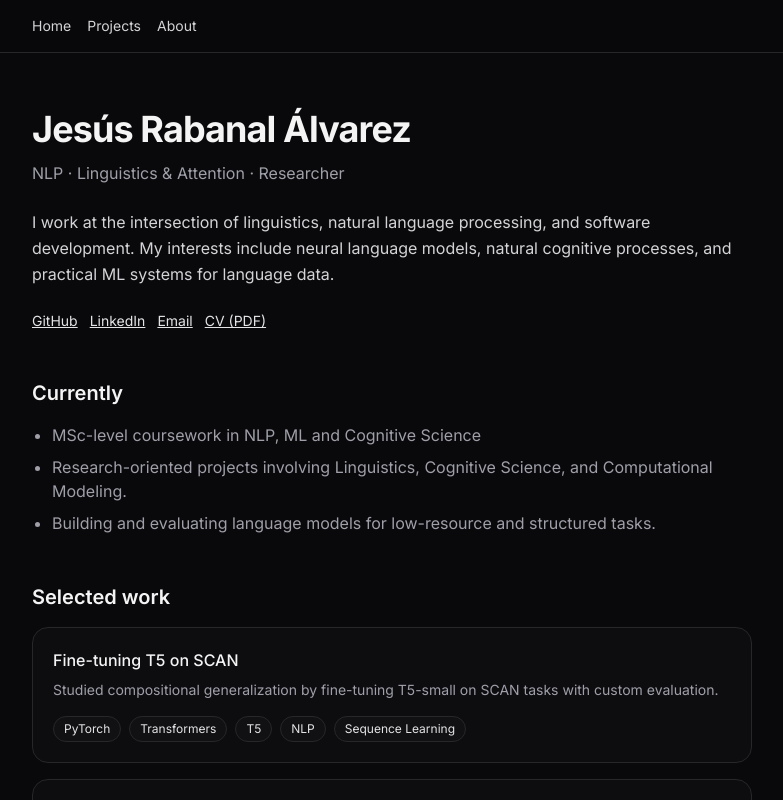
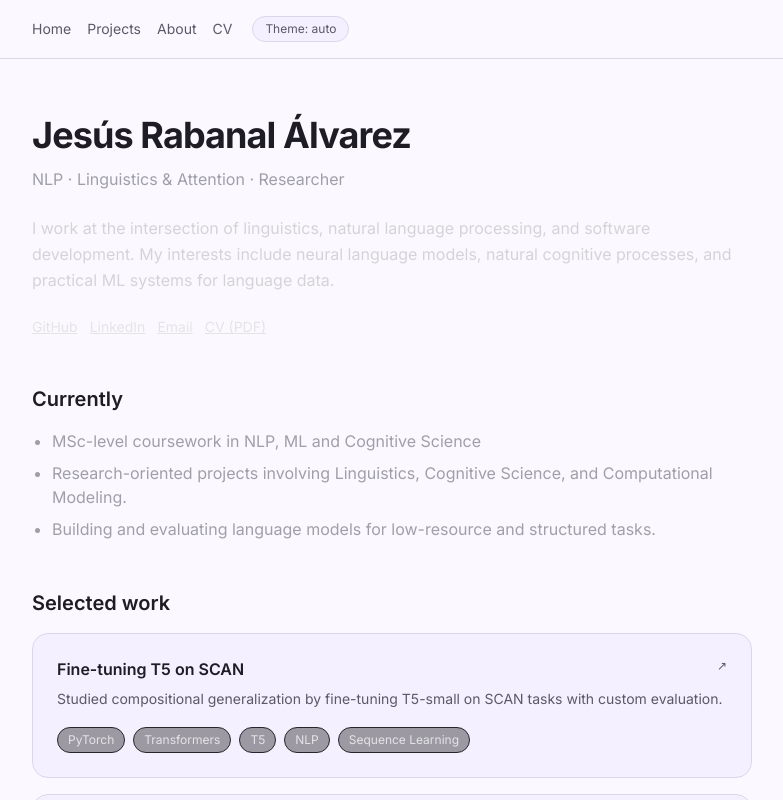
Before and after one commit to RabanalGsus/my-portfolio, a Next.js app: page / in a window 1280 px wide. Shown: the top 800 px of the page, without its empty margins (248-1031 px from the left). Built offline with nearby package versions, Linux system fonts and the light colour scheme; no server answers.

Commit message:
light/dark mode

```diff
--- a/app/globals.css
+++ b/app/globals.css
@@ -1,31 +1,33 @@
 @import "tailwindcss";
 
-/* Design tokens (single source of truth) */
+/* Pastel light theme (default) */
 :root {
-  --bg: 9 9 11;         /* zinc-950 */
-  --panel: 18 18 23;    /* slightly lighter */
-  --border: 39 39 42;   /* zinc-800 */
-  --text: 244 244 245;  /* zinc-100 */
-  --muted: 161 161 170; /* zinc-400 */
-  --accent: 56 189 248; /* sky-400 */
+  --bg: 252 248 255;        /* lavender-tinted white */
+  --panel: 245 240 255;     /* soft lavender */
+  --border: 220 214 235;    /* muted border */
+  --text: 30 28 36;         /* soft near-black */
+  --muted: 92 88 104;       /* muted text */
+  --accent: 139 199 255;    /* pastel sky */
+  --accent2: 255 186 214;   /* pastel pink */
 }
 
-/* Base page */
+/* Dark theme (still pastel-ish, not harsh) */
+:root[data-theme="dark"] {
+  --bg: 16 16 24;           /* soft navy-black */
+  --panel: 26 26 38;        /* lifted surface */
+  --border: 58 58 78;       /* muted border */
+  --text: 242 240 248;      /* soft white */
+  --muted: 170 166 186;     /* muted text */
+  --accent: 160 210 255;    /* pastel sky */
+  --accent2: 255 198 222;   /* pastel pink */
+}
+
 html,
 body {
   background: rgb(var(--bg));
   color: rgb(var(--text));
 }
 
-/* Tailwind v4 theme bridge (optional but fine to keep) */
-@theme inline {
-  --color-background: rgb(var(--bg));
-  --color-foreground: rgb(var(--text));
-  --font-sans: var(--font-sans);
-  --font-mono: var(--font-mono);
-}
-
-/* Keep body simple—don’t override the theme */
 body {
   font-family: var(--font-sans, system-ui, -apple-system, Segoe UI, Roboto, Arial, sans-serif);
 }
--- a/app/layout.tsx
+++ b/app/layout.tsx
@@ -3,21 +3,24 @@ import type { Metadata } from "next";
 import { Inter, JetBrains_Mono } from "next/font/google";
 import "./globals.css";
 import Nav from "@/components/Nav";
+import ThemeProvider from "@/components/ThemeProvider";
 
 const inter = Inter({ subsets: ["latin"], variable: "--font-sans" });
 const mono = JetBrains_Mono({ subsets: ["latin"], variable: "--font-mono" });
 
 export const metadata: Metadata = {
   title: "Jesús Rabanal Álvarez",
-  description: "NLP · Linguistics & Attention · Researcher — projects and CV.",
+  description: "NLP · Linguistics & Technology · Researcher — projects and CV.",
 };
 
 export default function RootLayout({ children }: { children: ReactNode }) {
   return (
     <html lang="en" className={`${inter.variable} ${mono.variable}`}>
       <body className="min-h-screen font-sans">
-        <Nav />
-        {children}
+        <ThemeProvider>
+          <Nav />
+          {children}
+        </ThemeProvider>
       </body>
     </html>
   );
--- a/components/Nav.tsx
+++ b/components/Nav.tsx
@@ -1,26 +1,58 @@
+"use client";
+
+import { useEffect, useState } from "react";
 import Link from "next/link";
 
 const nav = [
   { href: "/", label: "Home" },
   { href: "/projects", label: "Projects" },
   { href: "/about", label: "About" },
+  { href: "/cv", label: "CV" },
 ];
 
+type ThemeMode = "auto" | "light" | "dark";
+
 export default function Nav() {
+  const [mode, setMode] = useState<ThemeMode>("auto");
+
+  useEffect(() => {
+    // read the mode that ThemeProvider exposes (fallback to auto)
+    const m = ((window as any).__themeMode as ThemeMode | undefined) ?? "auto";
+    setMode(m);
+  }, []);
+
+  function cycleTheme() {
+    const current = ((window as any).__themeMode as ThemeMode | undefined) ?? "auto";
+    const next: ThemeMode = current === "auto" ? "light" : current === "light" ? "dark" : "auto";
+    (window as any).__setThemeMode?.(next);
+    setMode(next);
+  }
+
   return (
-    <header className="sticky top-0 z-50 border-b border-zinc-800 bg-zinc-950/70 backdrop-blur">
+    <header className="sticky top-0 z-50 border-b border-[rgb(var(--border))] bg-[rgb(var(--bg))]/80 backdrop-blur">
       <div className="mx-auto flex max-w-3xl items-center justify-between px-6 py-4">
-        <nav className="flex gap-4 text-sm text-zinc-300">
+        <div className="flex items-center gap-5">
+          <nav className="flex gap-4 text-sm text-[rgb(var(--muted))]">
             {nav.map((item) => (
               <Link
                 key={item.href}
                 href={item.href}
-              className="hover:text-zinc-100"
+                className="hover:text-[rgb(var(--text))] hover:underline decoration-[rgb(var(--accent))] underline-offset-4"
               >
                 {item.label}
               </Link>
             ))}
           </nav>
+
+          <button
+            className="rounded-full border border-[rgb(var(--border))] bg-[rgb(var(--panel))] px-3 py-1 text-xs text-[rgb(var(--muted))] hover:text-[rgb(var(--text))] hover:border-[rgb(var(--accent))] transition"
+            onClick={cycleTheme}
+            type="button"
+            title="Theme: auto/light/dark"
+          >
+            Theme: {mode}
+          </button>
+        </div>
       </div>
     </header>
   );
--- a/components/ProjectCard.tsx
+++ b/components/ProjectCard.tsx
@@ -12,21 +12,35 @@ export default function ProjectCard({
   href?: string;
 }) {
   const Card = (
-    <div className="rounded-2xl border border-zinc-800 bg-zinc-900/30 p-5 hover:border-zinc-700">
-      <div className="font-medium text-zinc-100">{title}</div>
-      <div className="mt-2 text-sm text-zinc-400">{description}</div>
+    <article className="group rounded-2xl border border-[rgb(var(--border))] bg-[rgb(var(--panel))] p-6 transition hover:border-[rgb(var(--accent))]">
+      <div className="flex items-start justify-between gap-4">
+        <h3 className="text-base font-semibold leading-snug text-[rgb(var(--text))]">
+          {title}
+        </h3>
+        <span className="text-xs text-[rgb(var(--muted))] transition group-hover:text-[rgb(var(--accent))]">
+          ↗
+        </span>
+      </div>
+
+      <p className="mt-2 text-sm leading-relaxed text-[rgb(var(--muted))]">
+        {description}
+      </p>
+
       <div className="mt-4 flex flex-wrap gap-2">
         {tech.slice(0, 6).map((t) => (
           <Tag key={t}>{t}</Tag>
         ))}
       </div>
-    </div>
+    </article>
   );
 
   if (!href) return Card;
 
   return (
-    <a href={href} className="block">
+    <a
+      href={href}
+      className="block focus:outline-none focus-visible:ring-2 focus-visible:ring-[rgb(var(--accent))] focus-visible:ring-offset-2 focus-visible:ring-offset-[rgb(var(--bg))] rounded-2xl"
+    >
       {Card}
     </a>
   );
--- /dev/null
+++ b/components/ThemeProvider.tsx
@@ -0,0 +1,127 @@
+"use client";
+
+import { useEffect, useMemo, useState } from "react";
+
+type ThemeMode = "auto" | "light" | "dark";
+
+const STORAGE_KEY = "jr_theme_mode";
+
+function setTheme(theme: "light" | "dark") {
+  document.documentElement.dataset.theme = theme;
+}
+
+function clearTheme() {
+  delete document.documentElement.dataset.theme;
+}
+
+// Fetch sunrise/sunset for user's lat/lng (no API key)
+async function getSunTimes(lat: number, lng: number, date = new Date()) {
+  const yyyy = date.getFullYear();
+  const mm = String(date.getMonth() + 1).padStart(2, "0");
+  const dd = String(date.getDate()).padStart(2, "0");
+  const dateStr = `${yyyy}-${mm}-${dd}`;
+
+  const url = `https://api.sunrise-sunset.org/json?lat=${lat}&lng=${lng}&date=${dateStr}&formatted=0`;
+  const res = await fetch(url);
+  if (!res.ok) throw new Error("Sun API request failed");
+  const json = await res.json();
+
+  // API returns UTC times in ISO strings
+  const sunriseUtc = new Date(json.results.sunrise);
+  const sunsetUtc = new Date(json.results.sunset);
+
+  return { sunriseUtc, sunsetUtc };
+}
+
+function decideThemeFromSun(sunriseUtc: Date, sunsetUtc: Date) {
+  // Compare against viewer local time using UTC dates (Date handles local comparison)
+  const now = new Date();
+  const isDay = now >= sunriseUtc && now < sunsetUtc;
+  return isDay ? "light" : "dark";
+}
+
+export default function ThemeProvider({ children }: { children: React.ReactNode }) {
+  const [mode, setMode] = useState<ThemeMode>("auto");
+
+  // load saved preference
+  useEffect(() => {
+    const saved = (localStorage.getItem(STORAGE_KEY) as ThemeMode | null) ?? "auto";
+    setMode(saved);
+  }, []);
+
+  // apply theme whenever mode changes
+  useEffect(() => {
+    let timer: number | null = null;
+
+    async function applyAuto() {
+      // fallback: if no location permission, use system preference
+      const fallback = () => {
+        const prefersDark = window.matchMedia?.("(prefers-color-scheme: dark)")?.matches;
+        setTheme(prefersDark ? "dark" : "light");
+      };
+
+      if (!navigator.geolocation) {
+        fallback();
+        return;
+      }
+
+      navigator.geolocation.getCurrentPosition(
+        async (pos) => {
+          try {
+            const { latitude, longitude } = pos.coords;
+            const { sunriseUtc, sunsetUtc } = await getSunTimes(latitude, longitude);
+            setTheme(decideThemeFromSun(sunriseUtc, sunsetUtc));
+
+            // re-check every 10 minutes so it flips around sunrise/sunset
+            timer = window.setInterval(async () => {
+              try {
+                const { sunriseUtc, sunsetUtc } = await getSunTimes(latitude, longitude);
+                setTheme(decideThemeFromSun(sunriseUtc, sunsetUtc));
+              } catch {
+                // ignore periodic errors
+              }
+            }, 10 * 60 * 1000);
+          } catch {
+            fallback();
+          }
+        },
+        () => fallback(),
+        { enableHighAccuracy: false, timeout: 8000, maximumAge: 60 * 60 * 1000 }
+      );
+    }
+
+    if (mode === "light") setTheme("light");
+    else if (mode === "dark") setTheme("dark");
+    else {
+      // auto
+      applyAuto();
+    }
+
+    return () => {
+      if (timer) window.clearInterval(timer);
+    };
+  }, [mode]);
+
+  const actions = useMemo(
+    () => ({
+      mode,
+      setMode: (m: ThemeMode) => {
+        localStorage.setItem(STORAGE_KEY, m);
+        setMode(m);
+        if (m === "auto") {
+          // remove explicit theme so auto can control it
+          clearTheme();
+        }
+      },
+    }),
+    [mode]
+  );
+
+  // Expose to window for quick wiring without context (simple approach)
+  useEffect(() => {
+    (window as any).__setThemeMode = actions.setMode;
+    (window as any).__themeMode = actions.mode;
+  }, [actions]);
+
+  return <>{children}</>;
+}
```
Lines whose indentation alone changed are shown as unchanged.
